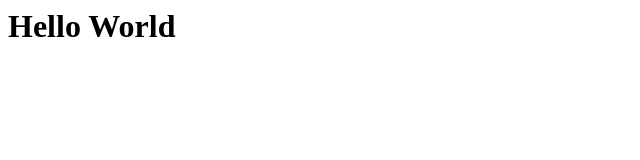
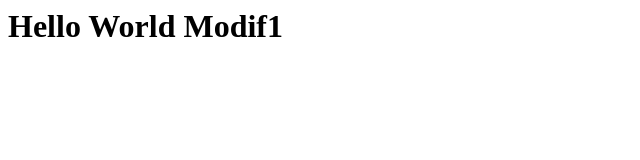
Before and after one commit to sha9998/repo01, a plain HTML site: page index.html in a window 1280 px wide. Shown: the whole page, without its empty margins (0-640 px from the left). Drawn offline with Linux system fonts and the light colour scheme.

Commit message:
Sabado15 Parte 02

```diff
--- a/index.html
+++ b/index.html
@@ -1,3 +1,4 @@
 <h1>
 	Hello World
+	Modif1
 </h1>
```
